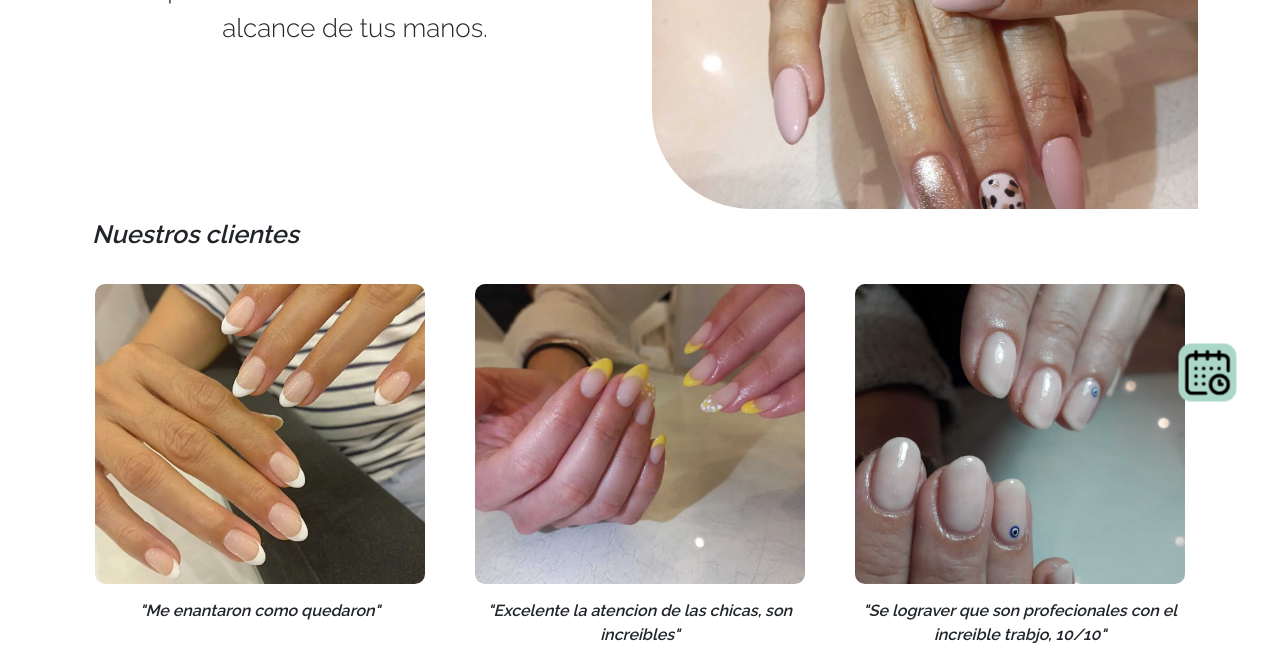
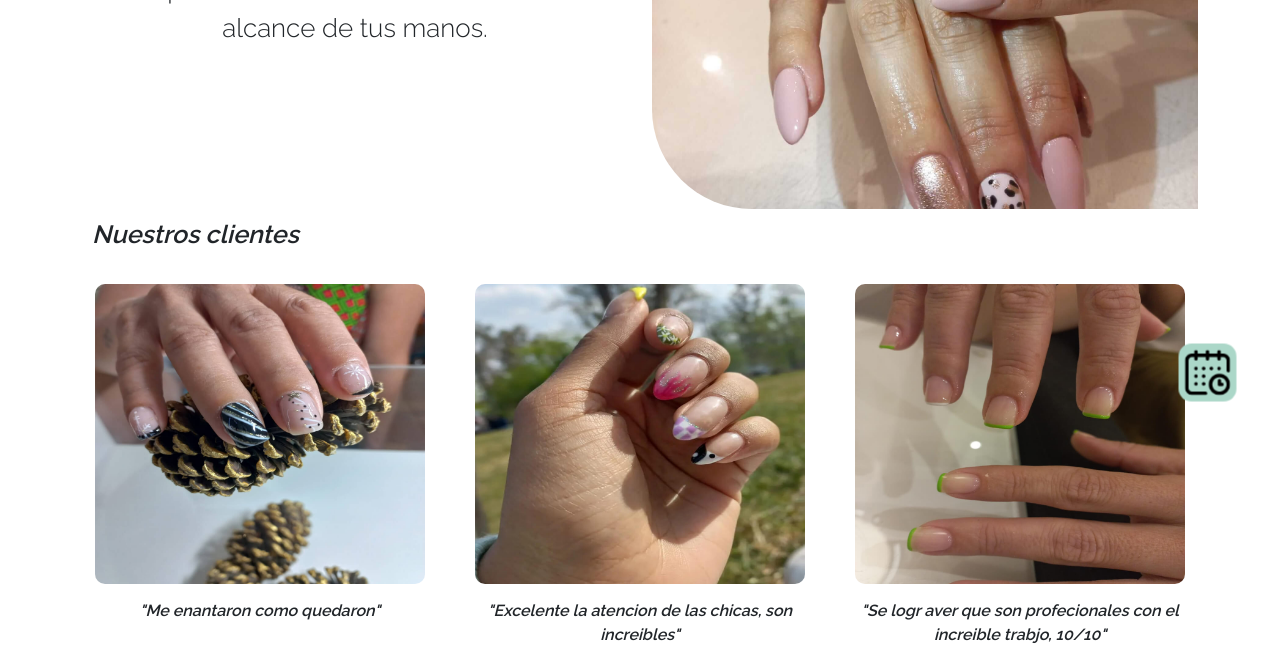
Before and after one commit to AlexRjs25/Leinnis_Boutique_DaniellParraga, a website: page index.html in a window 1280 px wide. Shown: the part 355-1024 px from the top of the page. Drawn offline with Linux system fonts and the light colour scheme; files whose address does not match are found by name.

Commit message:
Add files via upload

```diff
--- a/index.html
+++ b/index.html
@@ -68,16 +68,16 @@
             <section id="clientes" class="container">
                 <div class="row">
                     <div class="col-lg-4 col-md-6 col-md-12">
-                        <img src="../pruebaGaleria/assest/img/portfolio3.jpg" alt="Galeria Img">
+                        <img src="./assest/img/clientes1.jpg" alt="Galeria Img">
                         <p class="comentario">"Me enantaron como quedaron"</p>
                     </div>
                     <div class="col-lg-4 col-md-6 col-md-12">
-                        <img src="../pruebaGaleria/assest/img/portfolio4.jpg" alt="Galeria Img">
+                        <img src="./assest/img/clientes2.jpg" alt="Galeria Img">
                         <p class="comentario">"Excelente la atencion de las chicas, son increibles"</p>
                     </div>
                     <div class="col-lg-4 col-md-6 col-md-12">
-                        <img src="../pruebaGaleria/assest/img/portfolio5.jpg" alt="Galeria Img">
-                        <p class="comentario">"Se lograver que son profecionales con el increible trabjo, 10/10"</p>
+                        <img src="./assest/img/clientes3.jpg" alt="Galeria Img">
+                        <p class="comentario">"Se logr aver que son profecionales con el increible trabjo, 10/10"</p>
                     </div>
             </section>
             <div>
```
